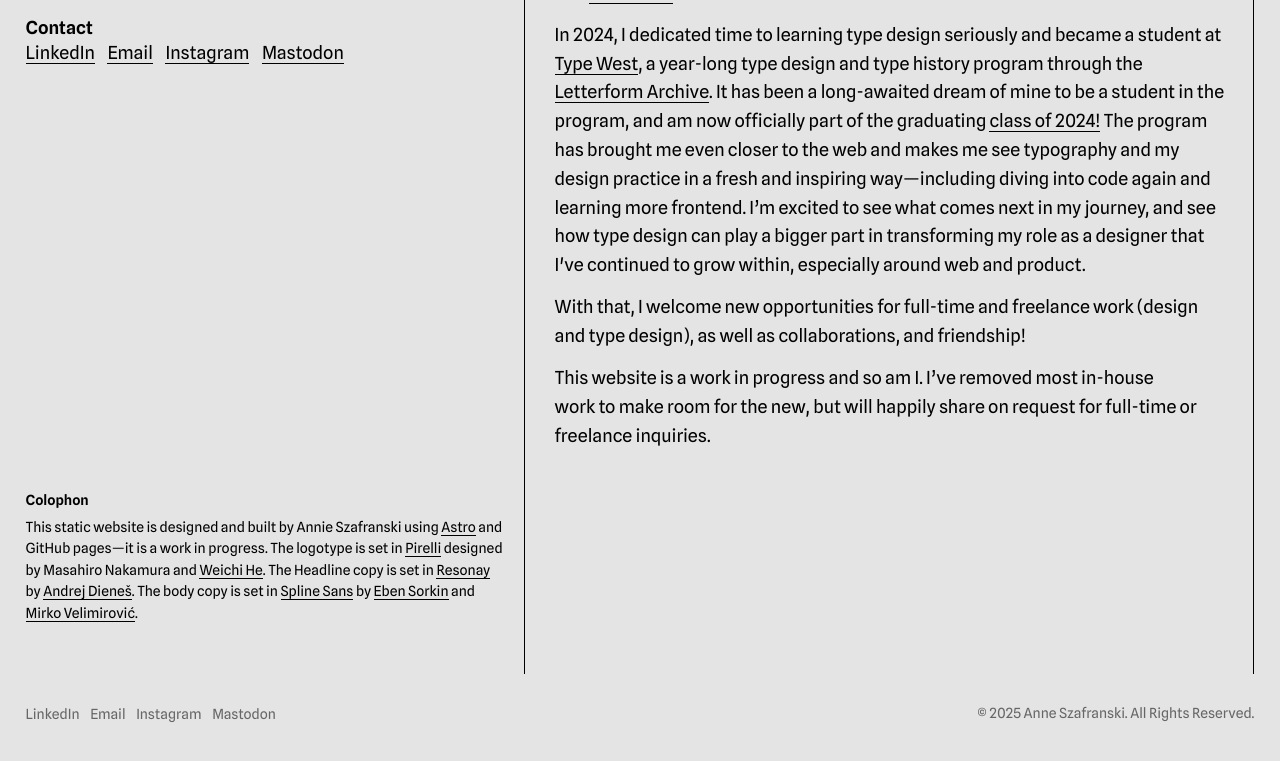
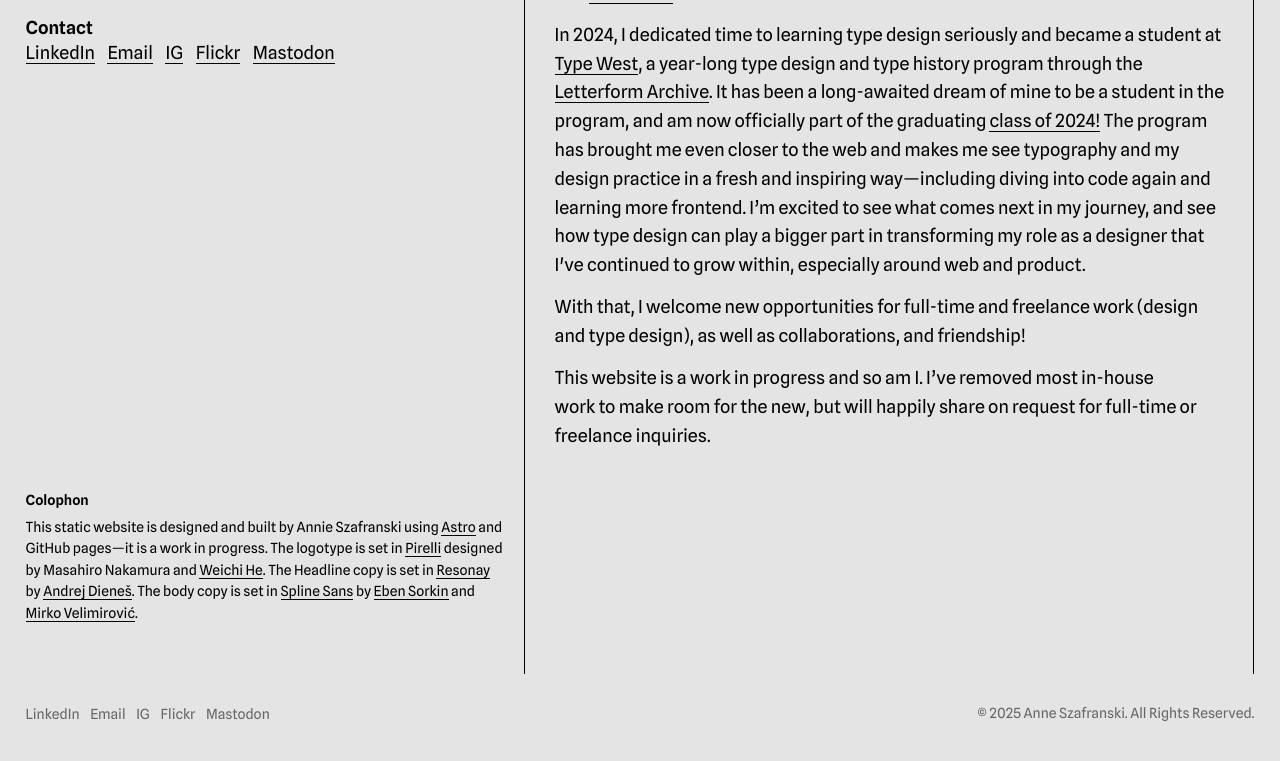
Before and after one commit to metal-flowers/design-portfolio, an Astro site: page /info in a window 1280 px wide. Shown: the part 483-1244 px from the top of the page. Built offline with nearby package versions, Linux system fonts and the light colour scheme; Astro itself is replaced by a stand-in of ours.

Commit message:
removing mxp projects and adding flickr link

```diff
--- a/src/components/Footer.astro
+++ b/src/components/Footer.astro
@@ -4,7 +4,8 @@
         <ul>
             <li><a href="https://www.linkedin.com/in/annieszafranski/?original_referer=https%3A%2F%2Fwww.annieszafranski.com%2F">LinkedIn</a></li>
             <li><a href="mailto:annieszaf@proton.me">Email</a></li>
-            <li><a href="https://www.instagram.com/a.szaf/" rel="me">Instagram</a></li>
+            <li><a href="https://www.instagram.com/a.szaf/" rel="me">IG</a></li>
+            <li><a href="https://www.flickr.com/photos/a_szafranski/" rel="me">Flickr</a></li>
             <li><a href="https://typo.social/@annie" rel="me">Mastodon</a></li>
         </ul>
     </div>
--- a/src/pages/index.astro
+++ b/src/pages/index.astro
@@ -21,7 +21,7 @@ import IndexPhotoBrick from "../components/IndexPhotoBrick.astro";
 
   <section class="project-grid">
 
-    <!---------- MXP WEB PROJECTS ------------>
+    <!---------- MXP WEB PROJECTS ----------
 
     <div class="project">
       <a href="/projects/mixpanel-blog-redesign"
@@ -50,6 +50,7 @@ import IndexPhotoBrick from "../components/IndexPhotoBrick.astro";
       <p class="project-type">Brand & Web Design</p>
     </div>
 
+    -->
 
 
 <!---------- TYPE PROJECT 1 ------------>
--- a/src/pages/info.astro
+++ b/src/pages/info.astro
@@ -44,7 +44,8 @@ import Favicon from '../components/Favicon.astro';
 					<ul>
 						<li><a href="https://www.linkedin.com/in/annieszafranski/?original_referer=https%3A%2F%2Fwww.annieszafranski.com%2F">LinkedIn</a></li>
 						<li><a href="mailto:annieszaf@proton.me">Email</a></li>
-						<li><a href="https://www.instagram.com/a.szaf/" rel="me">Instagram</a></li>
+						<li><a href="https://www.instagram.com/a.szaf/" rel="me">IG</a></li>
+						<li><a href="https://www.flickr.com/photos/a_szafranski/" rel="me">Flickr</a></li>
 						<li><a href="https://typo.social/@annie" rel="me">Mastodon</a></li>
 					</ul>
 
```
